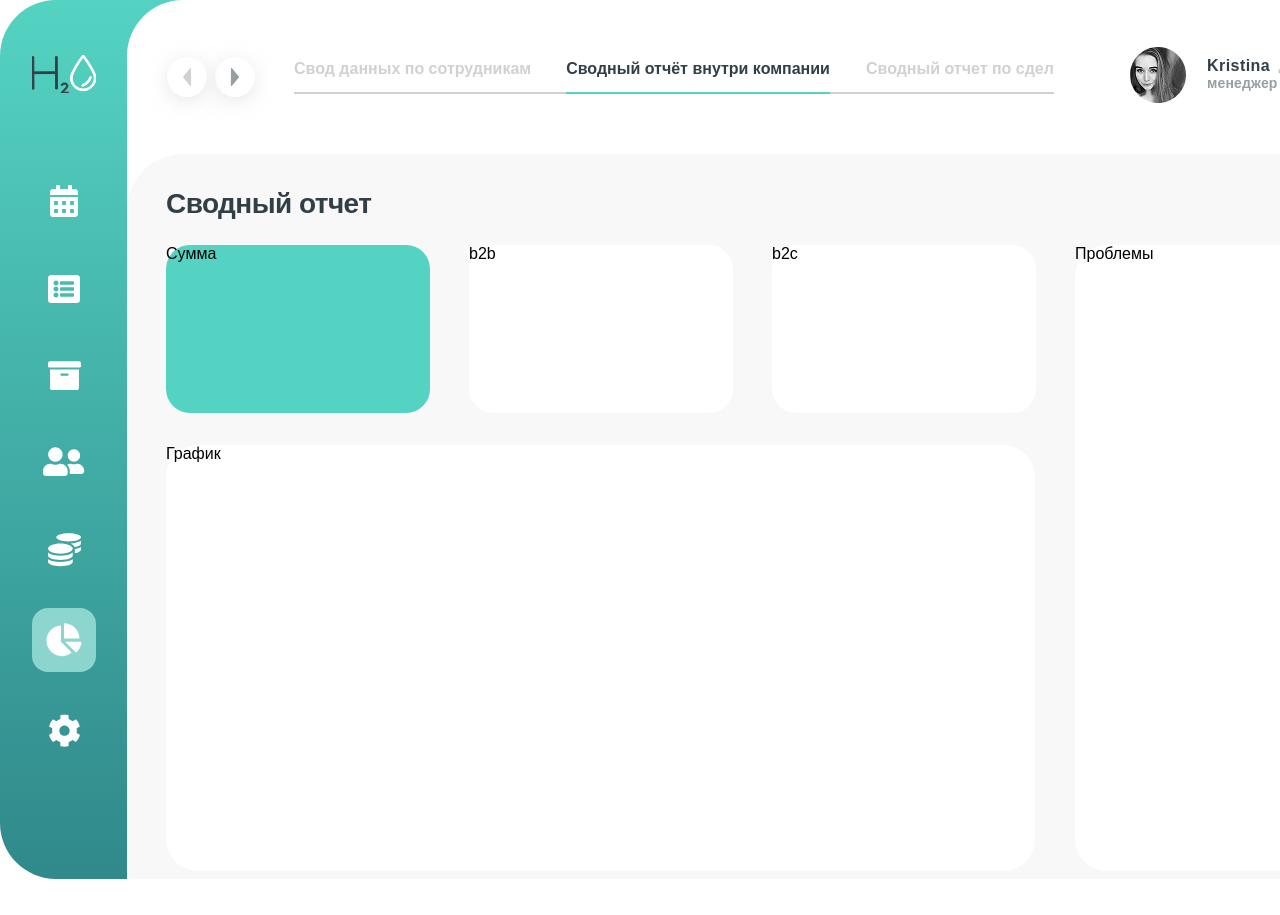
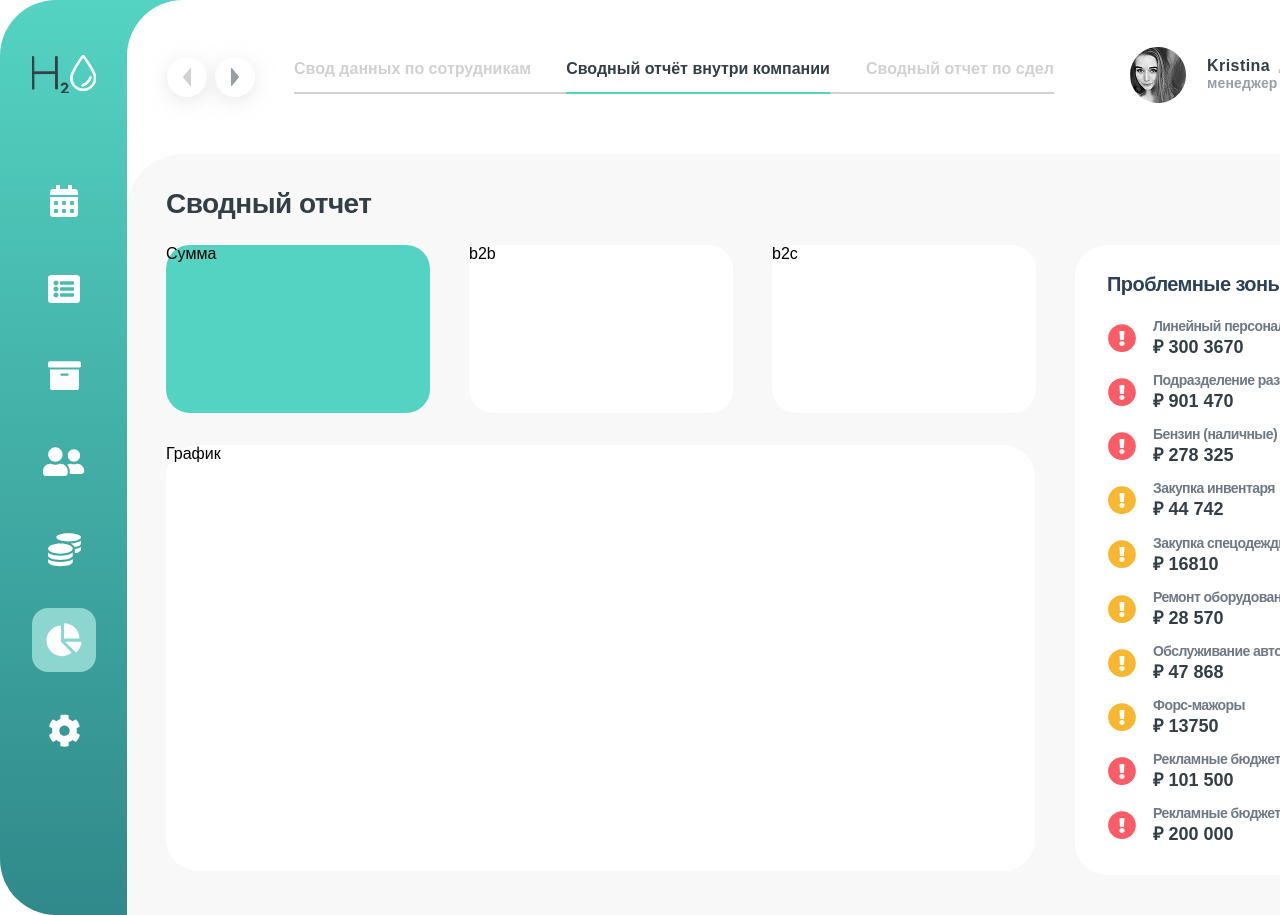
Before and after one commit to Sigizmund2012/h2o-test, a React (Vite) app: page / in a window 1280 px wide. Shown: the top 915 px of the page. Before the commit the page ends 879 px from the top, so only its background shows below. Built offline with nearby package versions, Linux system fonts and the light colour scheme.

Commit message:
Create Problems component

```diff
--- /dev/null
+++ b/src/components/Problems/Problems.scss
@@ -0,0 +1,52 @@
+.problems {
+  padding: 17px 32px;
+  width: 414px;
+  border-radius: 32px;
+  background-color: #fff;
+
+  grid-area: problems;
+  &__heading {
+    margin-bottom: 11px;
+    color: #2d4258;
+    text-align: left;
+    letter-spacing: -0.56px;
+    font-weight: bold;
+    font-style: normal;
+    font-stretch: normal;
+    font-size: 20px;
+    line-height: 2.2;
+  }
+  &__item {
+    display: flex;
+    align-items: center;
+    margin-bottom: 12.5px;
+    &-icon {
+      width: 30px;
+      height: 30px;
+    }
+    &-content {
+      margin-left: 16px;
+    }
+    &-title {
+      margin-bottom: 2px;
+      color: #6d7986;
+      text-align: left;
+      letter-spacing: -0.56px;
+      font-weight: 600;
+      font-style: normal;
+      font-stretch: normal;
+      font-size: 14px;
+      line-height: 1.29;
+    }
+    &-description {
+      color: #323f47;
+      text-align: left;
+      letter-spacing: normal;
+      font-weight: bold;
+      font-style: normal;
+      font-stretch: normal;
+      font-size: 18px;
+      line-height: 1.2;
+    }
+  }
+}
--- /dev/null
+++ b/src/components/Problems/Problems.tsx
@@ -0,0 +1,87 @@
+import "./Problems.scss";
+
+export default function Problems() {
+  return (
+    <div className="problems">
+      <h2 className="problems__heading">Проблемные зоны</h2>
+      <div className="problems__list">
+        <div className="problems__item">
+          <img className="problems__item-icon" src="/icon-danger.svg" alt="" />
+          <div className="problems__item-content">
+            <div className="problems__item-title">Линейный персонал</div>
+            <div className="problems__item-description">₽ 300 3670</div>
+          </div>
+        </div>
+        <div className="problems__item">
+          <img className="problems__item-icon" src="/icon-danger.svg" alt="" />
+          <div className="problems__item-content">
+            <div className="problems__item-title">
+              Подразделение разовых работ ФОТ
+            </div>
+            <div className="problems__item-description">₽ 901 470</div>
+          </div>
+        </div>
+        <div className="problems__item">
+          <img className="problems__item-icon" src="/icon-danger.svg" alt="" />
+          <div className="problems__item-content">
+            <div className="problems__item-title">Бензин (наличные)</div>
+            <div className="problems__item-description">₽ 278 325</div>
+          </div>
+        </div>
+        <div className="problems__item">
+          <img className="problems__item-icon" src="/icon-warning.svg" alt="" />
+          <div className="problems__item-content">
+            <div className="problems__item-title">Закупка инвентаря</div>
+            <div className="problems__item-description">₽ 44 742</div>
+          </div>
+        </div>
+        <div className="problems__item">
+          <img className="problems__item-icon" src="/icon-warning.svg" alt="" />
+          <div className="problems__item-content">
+            <div className="problems__item-title">Закупка спецодежды/СИЗ</div>
+            <div className="problems__item-description">₽ 16810</div>
+          </div>
+        </div>
+        <div className="problems__item">
+          <img className="problems__item-icon" src="/icon-warning.svg" alt="" />
+          <div className="problems__item-content">
+            <div className="problems__item-title">Ремонт оборудования</div>
+            <div className="problems__item-description">₽ 28 570</div>
+          </div>
+        </div>
+        <div className="problems__item">
+          <img className="problems__item-icon" src="/icon-warning.svg" alt="" />
+          <div className="problems__item-content">
+            <div className="problems__item-title">Обслуживание автомобиля</div>
+            <div className="problems__item-description">₽ 47 868</div>
+          </div>
+        </div>
+        <div className="problems__item">
+          <img className="problems__item-icon" src="/icon-warning.svg" alt="" />
+          <div className="problems__item-content">
+            <div className="problems__item-title">Форс-мажоры</div>
+            <div className="problems__item-description">₽ 13750</div>
+          </div>
+        </div>
+        <div className="problems__item">
+          <img className="problems__item-icon" src="/icon-danger.svg" alt="" />
+          <div className="problems__item-content">
+            <div className="problems__item-title">
+              Рекламные бюджеты (Блогеры)
+            </div>
+            <div className="problems__item-description">₽ 101 500</div>
+          </div>
+        </div>
+        <div className="problems__item">
+          <img className="problems__item-icon" src="/icon-danger.svg" alt="" />
+          <div className="problems__item-content">
+            <div className="problems__item-title">
+              Рекламные бюджеты (Контекст)
+            </div>
+            <div className="problems__item-description">₽ 200 000</div>
+          </div>
+        </div>
+      </div>
+    </div>
+  );
+}
--- a/src/components/SummaryReport/SummaryReport.scss
+++ b/src/components/SummaryReport/SummaryReport.scss
@@ -6,7 +6,7 @@
   column-gap: 39px;
 
   grid-template-columns: repeat(3, 264px) 1fr;
-  grid-template-rows: 63px 168px 426px;
+  grid-template-rows: 63px 168px 1fr;
   grid-template-areas:
     "heading heading heading heading"
     "total b2b b2c problems"
@@ -52,14 +52,6 @@
 
   grid-area: b2c;
 }
-.problems {
-  width: 414px;
-  height: 626px;
-  border-radius: 32px;
-  background-color: #fff;
-
-  grid-area: problems;
-}
 
 .graph {
   margin-top: 32px;
--- a/src/components/SummaryReport/SummaryReport.tsx
+++ b/src/components/SummaryReport/SummaryReport.tsx
@@ -1,3 +1,4 @@
+import Problems from "../Problems/Problems";
 import "./SummaryReport.scss";
 export default function SummaryReport() {
   return (
@@ -6,7 +7,7 @@ export default function SummaryReport() {
       <div className="total">Сумма</div>
       <div className="b2b">b2b</div>
       <div className="b2c">b2c</div>
-      <div className="problems">Проблемы</div>
+      <Problems />
       <div className="graph">График</div>
     </div>
   );
```
Also changed, not shown: public/icon-danger.svg (added), public/icon-warning.svg (added).
